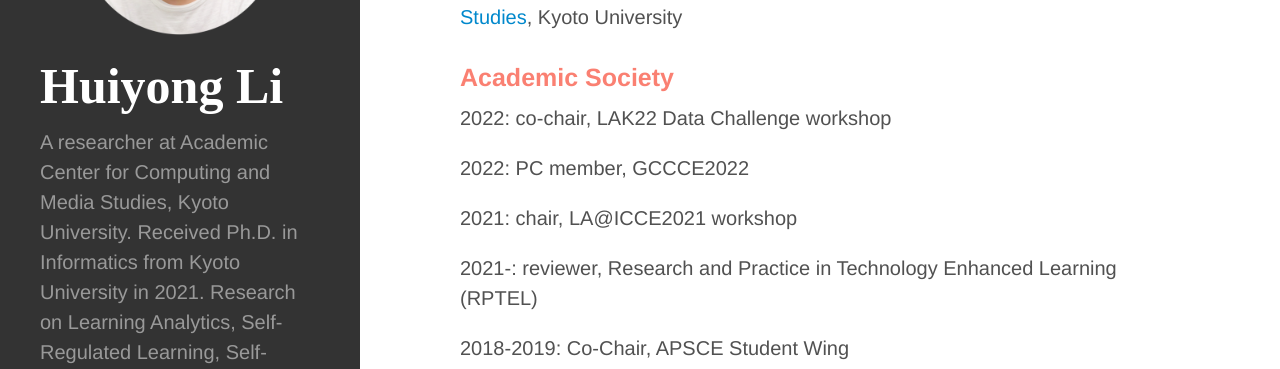
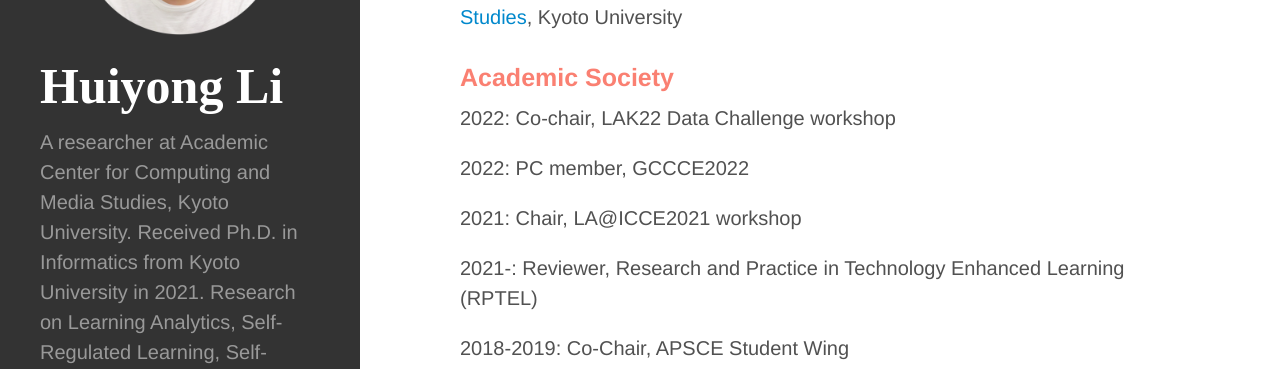
Before and after one commit to li-huiyong/li-huiyong.github.io, a Jekyll site: the page built from about-me.md, in a window 1280 px wide and 900 px high, scrolled down 1230 px. Shown: the part 153-522 px from the top of the window. Built offline with Jekyll 4.4.1, drawn with Linux system fonts in a browser that asks for light colours; nearby versions of some CDN libraries; some web fonts are replaced.

Commit message:
big alpbet

```diff
--- a/about-me.md
+++ b/about-me.md
@@ -43,13 +43,13 @@
 2018.5-2019.3: Technical Assistant, [Academic Center for Computing and Media Studies](http://www.media.kyoto-u.ac.jp/accms_web/en/){:target="_blank"}, Kyoto University
 
 ### <span style="color: Salmon; ">Academic Society</span>
-2022: co-chair, LAK22 Data Challenge workshop
+2022: Co-chair, LAK22 Data Challenge workshop
 
 2022: PC member, GCCCE2022
 
-2021: chair, LA@ICCE2021 workshop
+2021: Chair, LA@ICCE2021 workshop
 
-2021-: reviewer, Research and Practice in Technology Enhanced Learning (RPTEL)
+2021-: Reviewer, Research and Practice in Technology Enhanced Learning (RPTEL)
 
 2018-2019: Co-Chair, APSCE Student Wing
 
```
